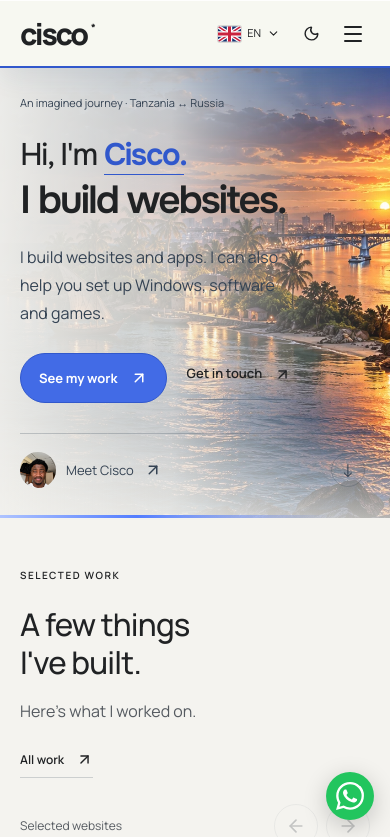
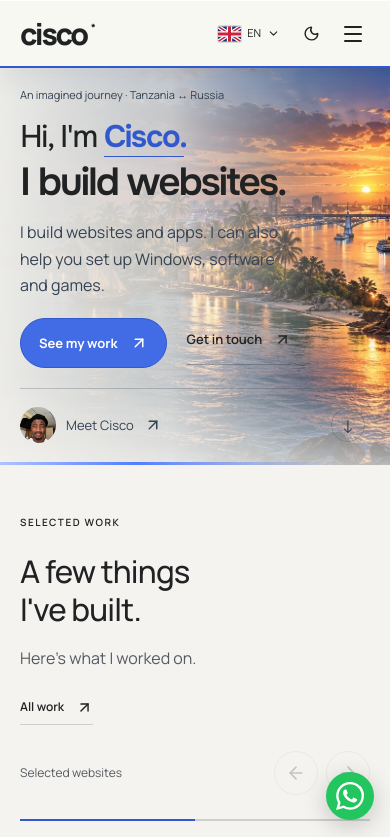
Before and after one commit to iamciscoo/portfolio, a Next.js app: page /en in a window 390 px wide. Shown: the top 837 px of the page. Built offline with nearby package versions, Linux system fonts and the light colour scheme.

Commit message:
fix: keep reveal text readable and shorten mobile hero

```diff
--- a/src/app/styles/mobile-rhythm.css
+++ b/src/app/styles/mobile-rhythm.css
@@ -94,7 +94,7 @@
 }
 @media (max-width: 600px) {
   .cinematic-inner {
-    padding-block: 26px;
+    padding-block: 18px;
   }
   .cinematic-top {
     display: block;
@@ -111,7 +111,7 @@
     line-height: 1.6;
   }
   .cinematic-hero .personal-hero-copy {
-    padding-block: 26px 30px;
+    padding-block: 16px 20px;
   }
   .cinematic-hero h1 {
     font-size: clamp(36px, 10vw, 44px);
@@ -120,9 +120,9 @@
   }
   .cinematic-hero .personal-hero-copy > p {
     font-size: 16px;
-    line-height: 1.75;
+    line-height: 1.65;
     max-width: 29ch;
-    margin: 22px 0 26px;
+    margin: 16px 0 20px;
   }
   .cinematic-hero .hero-actions {
     gap: 20px;
--- a/src/components/common/reveal.css
+++ b/src/components/common/reveal.css
@@ -1,3 +1,7 @@
+.text-reveal [data-reveal-pending] {
+  color: var(--text);
+}
+
 .text-reveal:focus-within,
 .text-reveal:focus-within [data-reveal-pending],
 .text-reveal:focus-within [data-reveal-entered],
--- a/src/components/common/reveal.tsx
+++ b/src/components/common/reveal.tsx
@@ -3,6 +3,8 @@
 import { useEffect } from "react";
 import { useMediaQuery } from "./use-media-query";
 import "./reveal.css";
+
+const restingOpacity = 0.65;
 
 export function Reveal({
   children,
@@ -34,8 +36,8 @@
           window.innerHeight - bottomInset()
       ) {
         element.dataset.revealPending = "true";
-        element.style.opacity = "0";
-        element.style.transform = "translateY(44px)";
+        element.style.opacity = String(restingOpacity);
+        element.style.transform = "none";
       }
     }
     let stopObserving = () => {};
@@ -51,8 +53,11 @@
           animate(
             element,
             {
-              opacity: [0, 1],
-              transform: ["translateY(44px)", "translateY(0px)"],
+              opacity: [restingOpacity, 1],
+              transform: [
+                `translateY(${element.tagName === "P" ? 12 : 24}px)`,
+                "translateY(0px)",
+              ],
             },
             {
               duration: 1,
```
Also changed, not shown: 2 other files (tests, documents, lock files or other folders).
